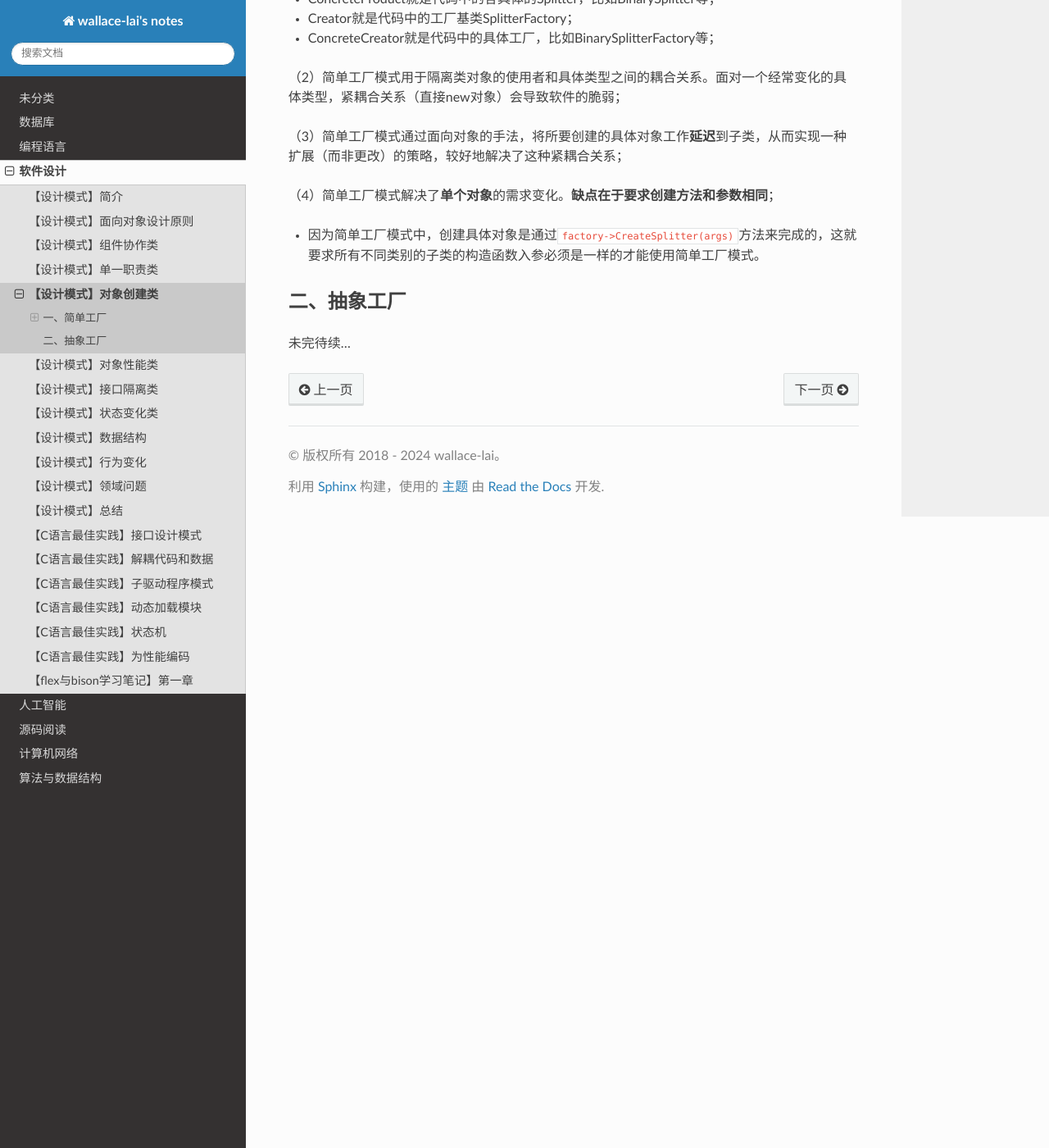
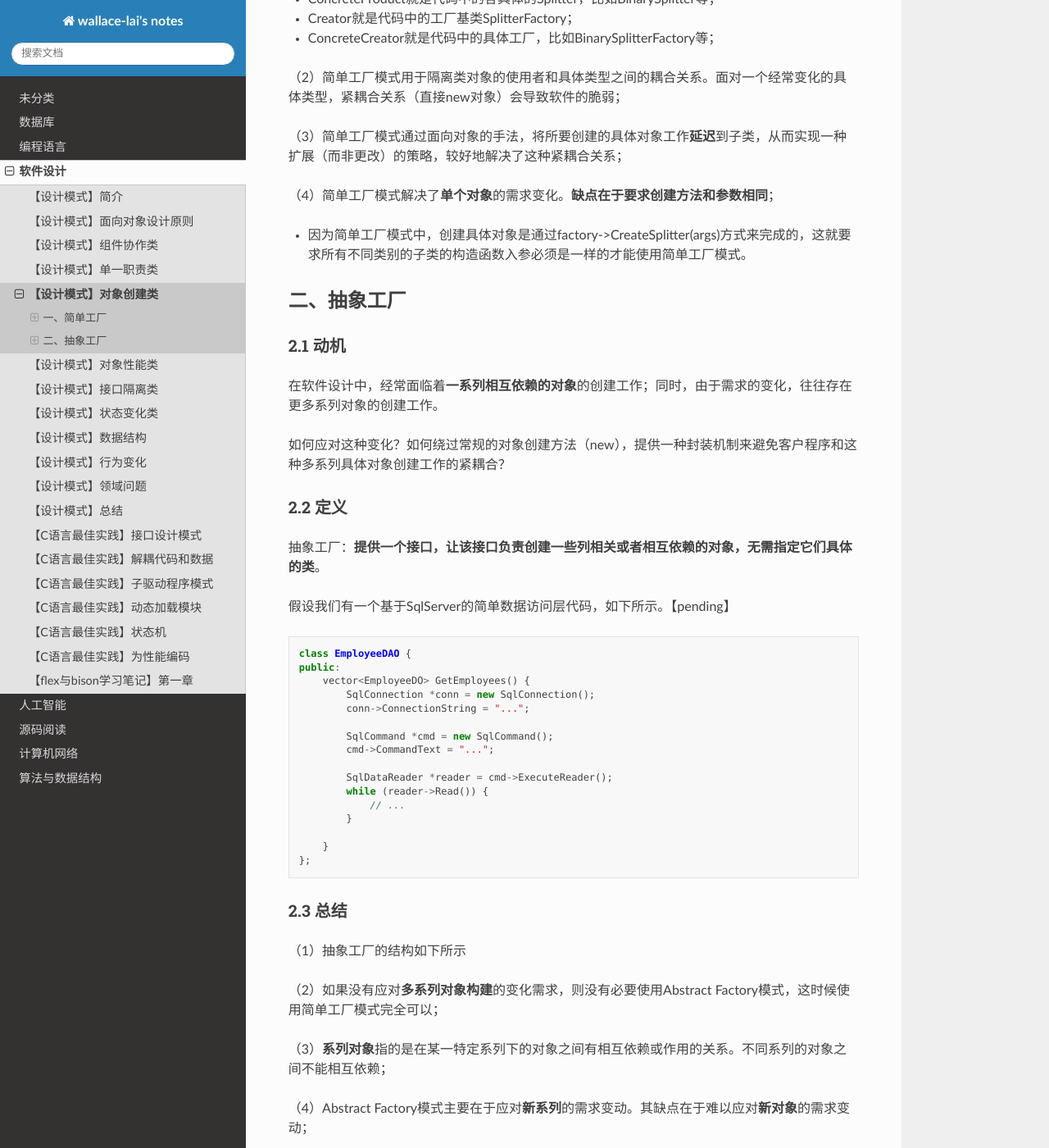
Before and after one commit to wallace-lai/learning-notes, a Sphinx documentation site: the page built from source/SoftwareDesign/design-pattern4.md, in a window 1280 px wide and 1400 px high, scrolled down 3133 px. Shown: the whole window at 82% size. Built offline with Sphinx 7.4.7 and the Read the Docs theme 2.0.0, drawn with Linux system fonts in a browser that asks for light colours.

Commit message:
update post

````diff
--- a/source/SoftwareDesign/design-pattern4.md
+++ b/source/SoftwareDesign/design-pattern4.md
@@ -143,11 +143,50 @@ public:
 
 （4）简单工厂模式解决了**单个对象**的需求变化。**缺点在于要求创建方法和参数相同**；
 
-- 因为简单工厂模式中，创建具体对象是通过`factory->CreateSplitter(args)`方法来完成的，这就要求所有不同类别的子类的构造函数入参必须是一样的才能使用简单工厂模式。
+- 因为简单工厂模式中，创建具体对象是通过factory->CreateSplitter(args)方式来完成的，这就要求所有不同类别的子类的构造函数入参必须是一样的才能使用简单工厂模式。
 
 
 ## 二、抽象工厂
 
+### 2.1 动机
+在软件设计中，经常面临着**一系列相互依赖的对象**的创建工作；同时，由于需求的变化，往往存在更多系列对象的创建工作。
+
+如何应对这种变化？如何绕过常规的对象创建方法（new），提供一种封装机制来避免客户程序和这种多系列具体对象创建工作的紧耦合？
+
+### 2.2 定义
+抽象工厂：**提供一个接口，让该接口负责创建一些列相关或者相互依赖的对象，无需指定它们具体的类**。
+
+
+假设我们有一个基于SqlServer的简单数据访问层代码，如下所示。【pending】
+
+```cpp
+class EmployeeDAO {
+public:
+    vector<EmployeeDO> GetEmployees() {
+        SqlConnection *conn = new SqlConnection();
+        conn->ConnectionString = "...";
+
+        SqlCommand *cmd = new SqlCommand();
+        cmd->CommandText = "...";
+
+        SqlDataReader *reader = cmd->ExecuteReader();
+        while (reader->Read()) {
+            // ...
+        }
+
+    }
+};
+```
+
+### 2.3 总结
+
+（1）抽象工厂的结构如下所示
+
+（2）如果没有应对**多系列对象构建**的变化需求，则没有必要使用Abstract Factory模式，这时候使用简单工厂模式完全可以；
+
+（3）**系列对象**指的是在某一特定系列下的对象之间有相互依赖或作用的关系。不同系列的对象之间不能相互依赖；
+
+（4）Abstract Factory模式主要在于应对**新系列**的需求变动。其缺点在于难以应对**新对象**的需求变动；
 
 
 未完待续...
````
